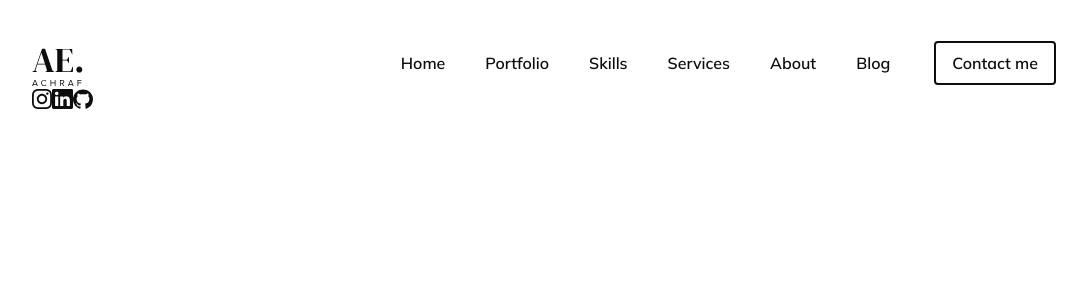
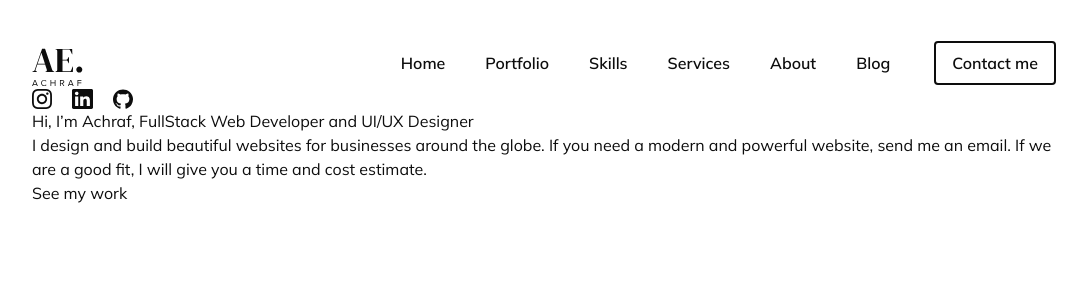
Before and after one commit to NightClover-code/portfolio-website-v2, a Next.js app: page / in a window 1280 px wide. Shown: the top 300 px of the page, without its empty margins (96-1183 px from the left). Built offline with nearby package versions, Linux system fonts and the light colour scheme.

Commit message:
feat: hero text content and button component

```diff
--- /dev/null
+++ b/components/Buttons/Primary/index.tsx
@@ -0,0 +1,5 @@
+const PrimaryButton = () => {
+  return <button>See my work</button>;
+};
+
+export default PrimaryButton;
--- /dev/null
+++ b/components/Buttons/index.ts
@@ -0,0 +1 @@
+export * from './Primary';
--- a/components/Hero/index.tsx
+++ b/components/Hero/index.tsx
@@ -1,4 +1,5 @@
 import React from 'react';
+import PrimaryButton from '../Buttons/Primary';
 import { GitHubIcon, InstagramIcon, LinkedInIcon } from '../Icons/Socials';
 import Socials from '../Socials';
 
@@ -8,6 +9,15 @@ const Hero = () => {
   return (
     <section className="hero__section">
       <Socials Icons={socialsIcons} />
+
+      <h1>Hi, I’m Achraf, FullStack Web Developer and UI/UX Designer</h1>
+      <p>
+        I design and build beautiful websites for businesses around the globe.
+        If you need a modern and powerful website, send me an email. If we are a
+        good fit, I will give you a time and cost estimate.
+      </p>
+
+      <PrimaryButton />
     </section>
   );
 };
--- a/components/Socials/index.tsx
+++ b/components/Socials/index.tsx
@@ -8,7 +8,11 @@ const Socials: React.FC<SocialsProps> = ({ Icons }) => {
   return (
     <div className="flex">
       {Icons.map(_Icon => {
-        return <_Icon key={v4()} />;
+        return (
+          <div className="mr-5 cursor-pointer" key={v4()}>
+            <_Icon />
+          </div>
+        );
       })}
     </div>
   );
```
